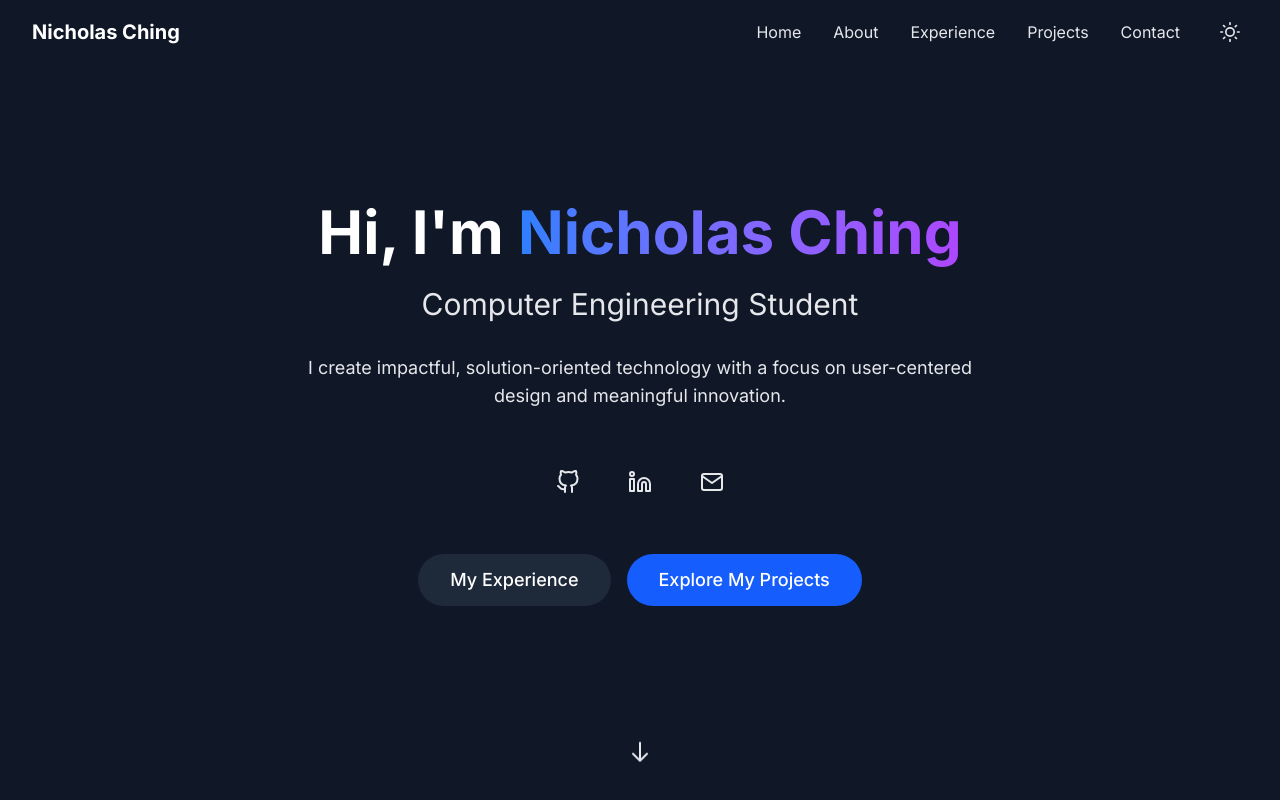
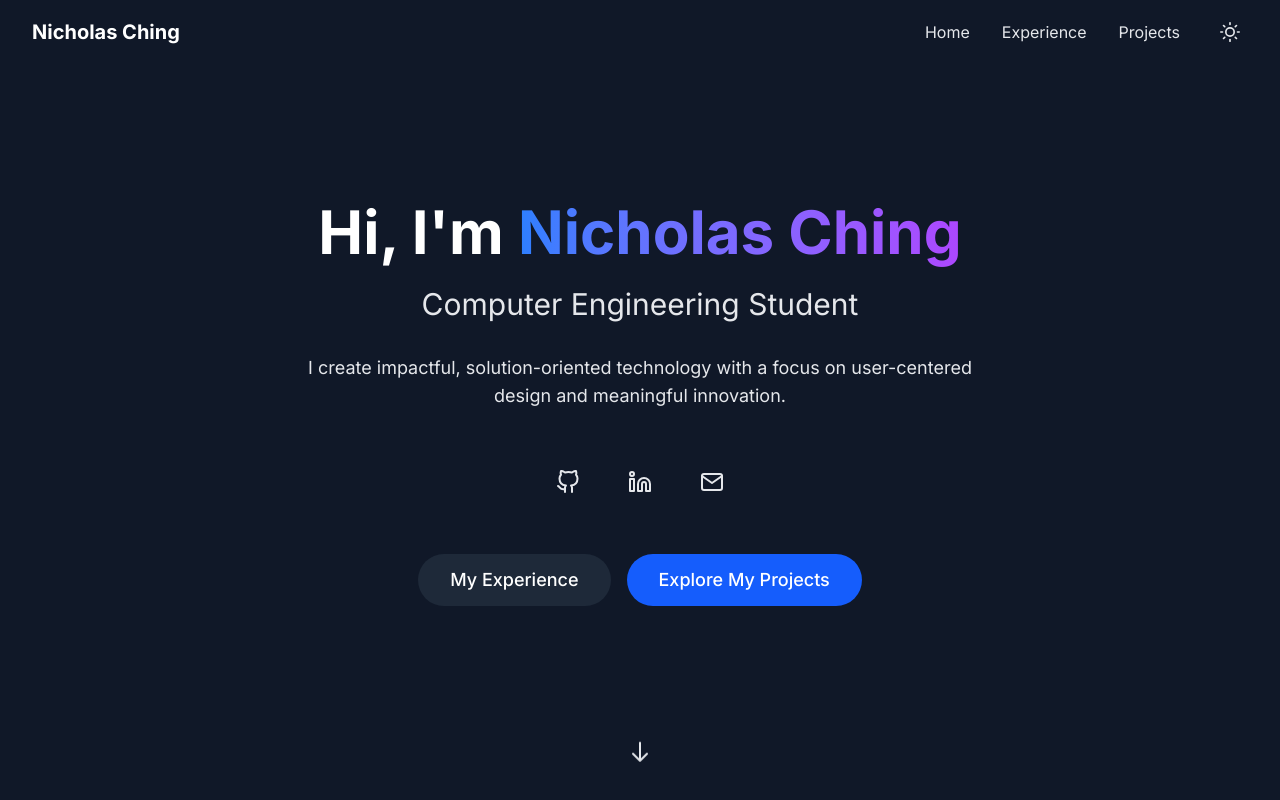
Before and after one commit to nicholasching/Personal-Website, a Next.js app: page / in a window 1280 px wide. Shown: the top 800 px of the page. Built offline with nearby package versions, Linux system fonts and the light colour scheme.

Commit message:
chore: minor appearance refinements

```diff
--- a/src/app/components/Hero.tsx
+++ b/src/app/components/Hero.tsx
@@ -8,7 +8,7 @@
   const { isDark } = useThemeContext();
 
   return (
-    <section className={`min-h-screen flex items-center justify-center px-4 sm:px-6 lg:px-8 ${
+    <section id='home' className={`min-h-screen flex items-center justify-center px-4 sm:px-6 lg:px-8 ${
       isDark ? 'bg-gray-900' : 'bg-white'
     } transition-colors delay-500`}>
       <div className="max-w-7xl mx-auto text-center">
--- a/src/app/components/Navbar.tsx
+++ b/src/app/components/Navbar.tsx
@@ -8,11 +8,11 @@
 
 // Navigation items
 const navItems = [
-  { name: 'Home', href: '/' },
-  { name: 'About', href: '#about' },
-  { name: 'Experience', href: '#experience' },
-  { name: 'Projects', href: '#projects' },
-  { name: 'Contact', href: '#contact' },
+  { name: 'Home', href: 'home' },
+  // { name: 'About', href: '#about' },
+  { name: 'Experience', href: 'experience' },
+  { name: 'Projects', href: 'projects' },
+  // { name: 'Contact', href: '#contact' },
 ];
 
 const Navbar = () => {
@@ -37,8 +37,8 @@
       className={`fixed w-full z-50 transition-all delay-500 ${
         scrolled
           ? isDark
-            ? 'bg-gray-900/80 shadow-lg backdrop-blur-md'
-            : 'bg-white/80 shadow-lg backdrop-blur-md'
+            ? 'bg-gray-900/40 shadow-lg backdrop-blur-md'
+            : 'bg-white/40 shadow-lg backdrop-blur-md'
           : isDark
             ? 'bg-transparent'
             : 'bg-white/95'
@@ -62,6 +62,10 @@
               <Link
                 key={item.name}
                 href={item.href}
+                onClick={(e) => {
+                  e.preventDefault();
+                  document.getElementById(item.href)?.scrollIntoView({ behavior: 'smooth' });
+                }}
                 className={`${
                   isDark
                     ? 'text-gray-200 hover:text-blue-400'
--- a/src/app/components/Timeline.tsx
+++ b/src/app/components/Timeline.tsx
@@ -98,7 +98,7 @@
           // Apply transform using Tailwind classes and the CSS variable:
           // Default (< xl): slide up from bottom (translate Y)
           // On xl screens: reset Y, slide in from right (translate X)
-          className="flex-1 mt-8 xl:mt-0 xl:pl-8 transform translate-y-[var(--slide-distance)] xl:translate-y-0 xl:translate-x-[var(--slide-distance)]"
+          className="flex-1 mt-8 xl:mt-0 xl:pl-8 transform translate-y-[var(--slide-distance)] xl:translate-y-0 xl:translate-x-[var(--slide-distance)] transition-transform duration-500 ease-in-out"
         >
           {/* Card content remains the same */}
           <div className={`rounded-lg shadow-lg overflow-hidden ${isDark ? 'bg-gray-800' : 'bg-white'} transition-colors delay-500`}>
@@ -118,7 +118,7 @@
                   <h3 className={`text-lg font-bold ${isDark ? 'text-white' : 'text-gray-900'} transition-colors delay-500`}>{item.title}</h3>
                   <h4 className={`text-md ${isDark ? 'text-gray-300' : 'text-gray-600'} transition-colors delay-500`}>{item.company}</h4>
                 </div>
-                <span className={`text-sm ${isDark ? 'text-gray-400' : 'text-gray-500'} transition-colors delay-500`}>{item.location}</span>
+                <span className={`text-sm text-right ${isDark ? 'text-gray-400' : 'text-gray-500'} transition-colors delay-500`}>{item.location}</span>
               </div>
               <p className={`mt-2 ${isDark ? 'text-gray-400' : 'text-gray-600'} transition-colors delay-500`}>{item.description}</p>
               <div className="mt-4 flex flex-wrap gap-2">
```
